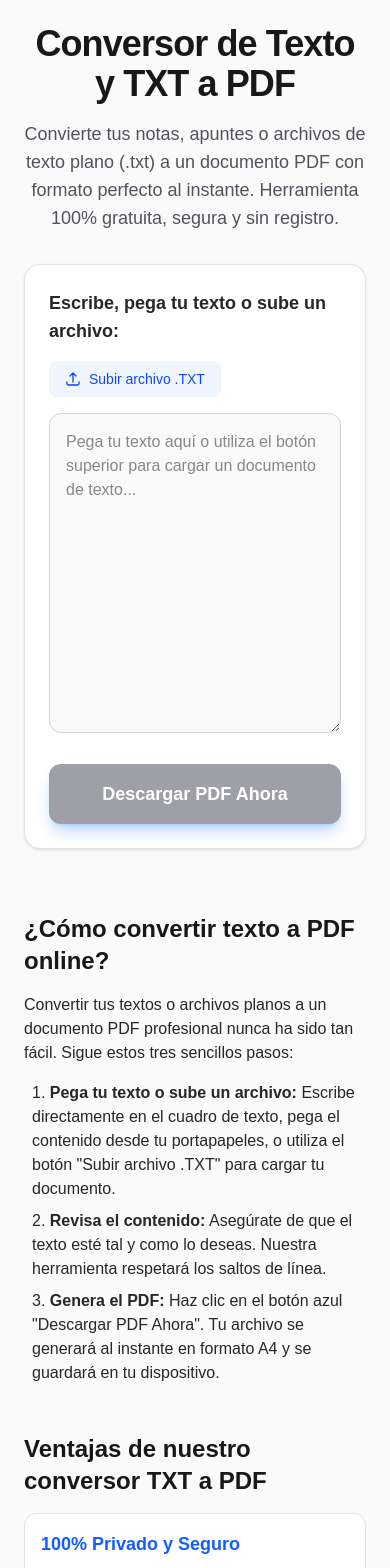
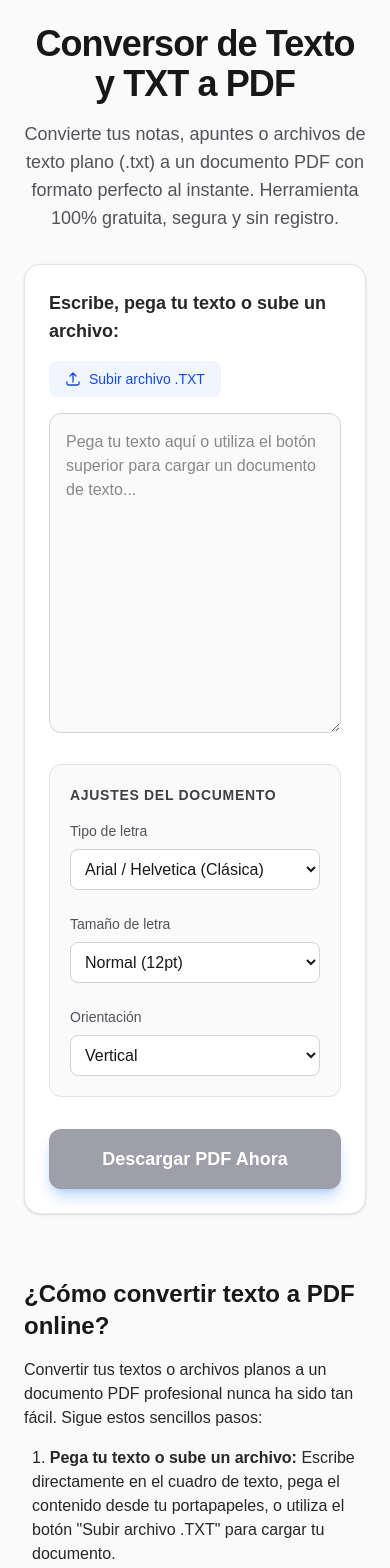
Before and after one commit to orgueira/myutils, a Next.js app: page /herramientas/texto-a-pdf in a window 390 px wide. Shown: the top 1568 px of the page. Built offline with nearby package versions, Linux system fonts and the light colour scheme.

Commit message:
feat: anadir opciones de formato (fuente, tamano, orientacion) a texto a pdf

```diff
--- a/src/app/herramientas/texto-a-pdf/page.tsx
+++ b/src/app/herramientas/texto-a-pdf/page.tsx
@@ -5,6 +5,12 @@ import jsPDF from "jspdf";
 
 export default function TextoAPdf() {
   const [texto, setTexto] = useState("");
+
+  // Opciones de formato
+  const [fuente, setFuente] = useState<"helvetica" | "times" | "courier">("helvetica");
+  const [tamanoFuente, setTamanoFuente] = useState<number>(12);
+  const [orientacion, setOrientacion] = useState<"portrait" | "landscape">("portrait");
+
   const fileInputRef = useRef<HTMLInputElement>(null);
 
   // Manejar la subida de un archivo .txt
@@ -25,12 +31,20 @@ export default function TextoAPdf() {
   const generarPDF = () => {
     if (!texto.trim()) return;
 
-    const doc = new jsPDF();
-    const pageWidth = doc.internal.pageSize.width;
-    const pageHeight = doc.internal.pageSize.height;
+    // Inicializar documento con orientación
+    const doc = new jsPDF({ orientation: orientacion });
+
+    // Aplicar ajustes de fuente
+    doc.setFont(fuente);
+    doc.setFontSize(tamanoFuente);
+
+    const pageWidth = doc.internal.pageSize.getWidth();
+    const pageHeight = doc.internal.pageSize.getHeight();
     const margen = 20;
     const maxAnchoLinea = pageWidth - margen * 2;
-    const altoLinea = 10;
+
+    // El alto de línea varía según el tamaño de fuente elegido
+    const altoLinea = (tamanoFuente * 0.3527) * 1.5;
 
     let y = margen;
     const lineas = doc.splitTextToSize(texto, maxAnchoLinea);
@@ -93,6 +107,55 @@ export default function TextoAPdf() {
             placeholder="Pega tu texto aquí o utiliza el botón superior para cargar un documento de texto..."
           />
 
+          {/* Opciones de Formato */}
+          <div className="w-full bg-zinc-50 dark:bg-zinc-900/50 border border-zinc-200 dark:border-zinc-800 rounded-xl p-5 mb-8">
+            <h3 className="text-sm font-bold text-zinc-700 dark:text-zinc-300 uppercase tracking-wider mb-4">Ajustes del Documento</h3>
+            <div className="grid grid-cols-1 md:grid-cols-3 gap-6">
+
+              {/* Selector de Fuente */}
+              <div className="flex flex-col gap-2">
+                <label className="text-sm font-medium text-zinc-600 dark:text-zinc-400">Tipo de letra</label>
+                <select
+                  value={fuente}
+                  onChange={(e) => setFuente(e.target.value as any)}
+                  className="p-2.5 rounded-lg border border-zinc-300 dark:border-zinc-700 bg-white dark:bg-zinc-950 text-zinc-900 dark:text-zinc-100 outline-none focus:border-blue-500"
+                >
+                  <option value="helvetica">Arial / Helvetica (Clásica)</option>
+                  <option value="times">Times New Roman (Formal)</option>
+                  <option value="courier">Courier (Código)</option>
+                </select>
+              </div>
+
+              {/* Selector de Tamaño */}
+              <div className="flex flex-col gap-2">
+                <label className="text-sm font-medium text-zinc-600 dark:text-zinc-400">Tamaño de letra</label>
+                <select
+                  value={tamanoFuente}
+                  onChange={(e) => setTamanoFuente(Number(e.target.value))}
+                  className="p-2.5 rounded-lg border border-zinc-300 dark:border-zinc-700 bg-white dark:bg-zinc-950 text-zinc-900 dark:text-zinc-100 outline-none focus:border-blue-500"
+                >
+                  <option value={10}>Pequeña (10pt)</option>
+                  <option value={12}>Normal (12pt)</option>
+                  <option value={16}>Grande (16pt)</option>
+                </select>
+              </div>
+
+              {/* Selector de Orientación */}
+              <div className="flex flex-col gap-2">
+                <label className="text-sm font-medium text-zinc-600 dark:text-zinc-400">Orientación</label>
+                <select
+                  value={orientacion}
+                  onChange={(e) => setOrientacion(e.target.value as any)}
+                  className="p-2.5 rounded-lg border border-zinc-300 dark:border-zinc-700 bg-white dark:bg-zinc-950 text-zinc-900 dark:text-zinc-100 outline-none focus:border-blue-500"
+                >
+                  <option value="portrait">Vertical</option>
+                  <option value="landscape">Horizontal</option>
+                </select>
+              </div>
+
+            </div>
+          </div>
+
           <div className="flex justify-center">
             <button
               onClick={generarPDF}
@@ -109,11 +172,11 @@ export default function TextoAPdf() {
 
           <section>
             <h2 className="text-2xl font-bold mb-4 text-zinc-900 dark:text-white">¿Cómo convertir texto a PDF online?</h2>
-            <p className="mb-4">Convertir tus textos o archivos planos a un documento PDF profesional nunca ha sido tan fácil. Sigue estos tres sencillos pasos:</p>
+            <p className="mb-4">Convertir tus textos o archivos planos a un documento PDF profesional nunca ha sido tan fácil. Sigue estos sencillos pasos:</p>
             <ol className="list-decimal list-inside space-y-2 ml-2">
               <li><strong>Pega tu texto o sube un archivo:</strong> Escribe directamente en el cuadro de texto, pega el contenido desde tu portapapeles, o utiliza el botón "Subir archivo .TXT" para cargar tu documento.</li>
-              <li><strong>Revisa el contenido:</strong> Asegúrate de que el texto esté tal y como lo deseas. Nuestra herramienta respetará los saltos de línea.</li>
-              <li><strong>Genera el PDF:</strong> Haz clic en el botón azul "Descargar PDF Ahora". Tu archivo se generará al instante en formato A4 y se guardará en tu dispositivo.</li>
+              <li><strong>Ajusta el Formato:</strong> Elige el tipo de letra que mejor se adapte (Arial, Times o Courier), ajusta su tamaño y escoge si quieres imprimir en formato Vertical u Horizontal.</li>
+              <li><strong>Genera el PDF:</strong> Haz clic en el botón azul "Descargar PDF Ahora". Tu archivo se generará al instante y se guardará en tu dispositivo con tus preferencias.</li>
             </ol>
           </section>
 
@@ -144,7 +207,7 @@ export default function TextoAPdf() {
             <div className="space-y-4">
               <details className="p-4 bg-zinc-100 dark:bg-zinc-800/50 rounded-lg cursor-pointer group">
                 <summary className="font-semibold text-zinc-900 dark:text-zinc-100">¿Puedo convertir otros formatos como Word o Imágenes?</summary>
-                <p className="mt-2 text-zinc-600 dark:text-zinc-400">Esta herramienta específica está optimizada para texto plano (TXT). Estamos trabajando para añadir herramientas específicas para convertir Word a PDF e Imágenes a PDF en nuestra página principal muy pronto.</p>
+                <p className="mt-2 text-zinc-600 dark:text-zinc-400">Esta página está optimizada para texto plano (TXT). Pero no te preocupes, en nuestra página principal tienes disponible la herramienta especializada para convertir Imágenes a PDF.</p>
               </details>
               <details className="p-4 bg-zinc-100 dark:bg-zinc-800/50 rounded-lg cursor-pointer group">
                 <summary className="font-semibold text-zinc-900 dark:text-zinc-100">¿Hay un límite de palabras para convertir a PDF?</summary>
```
